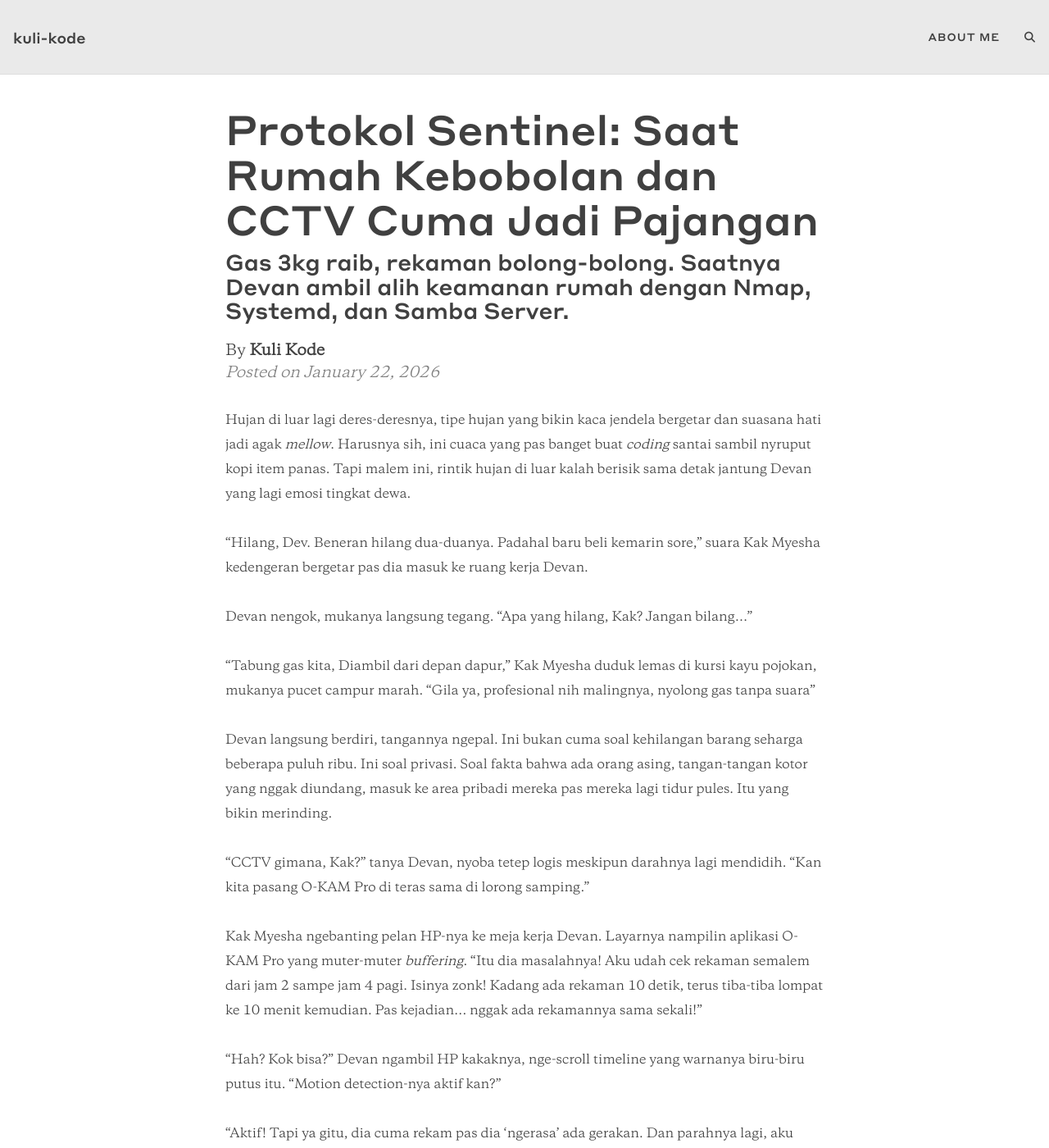
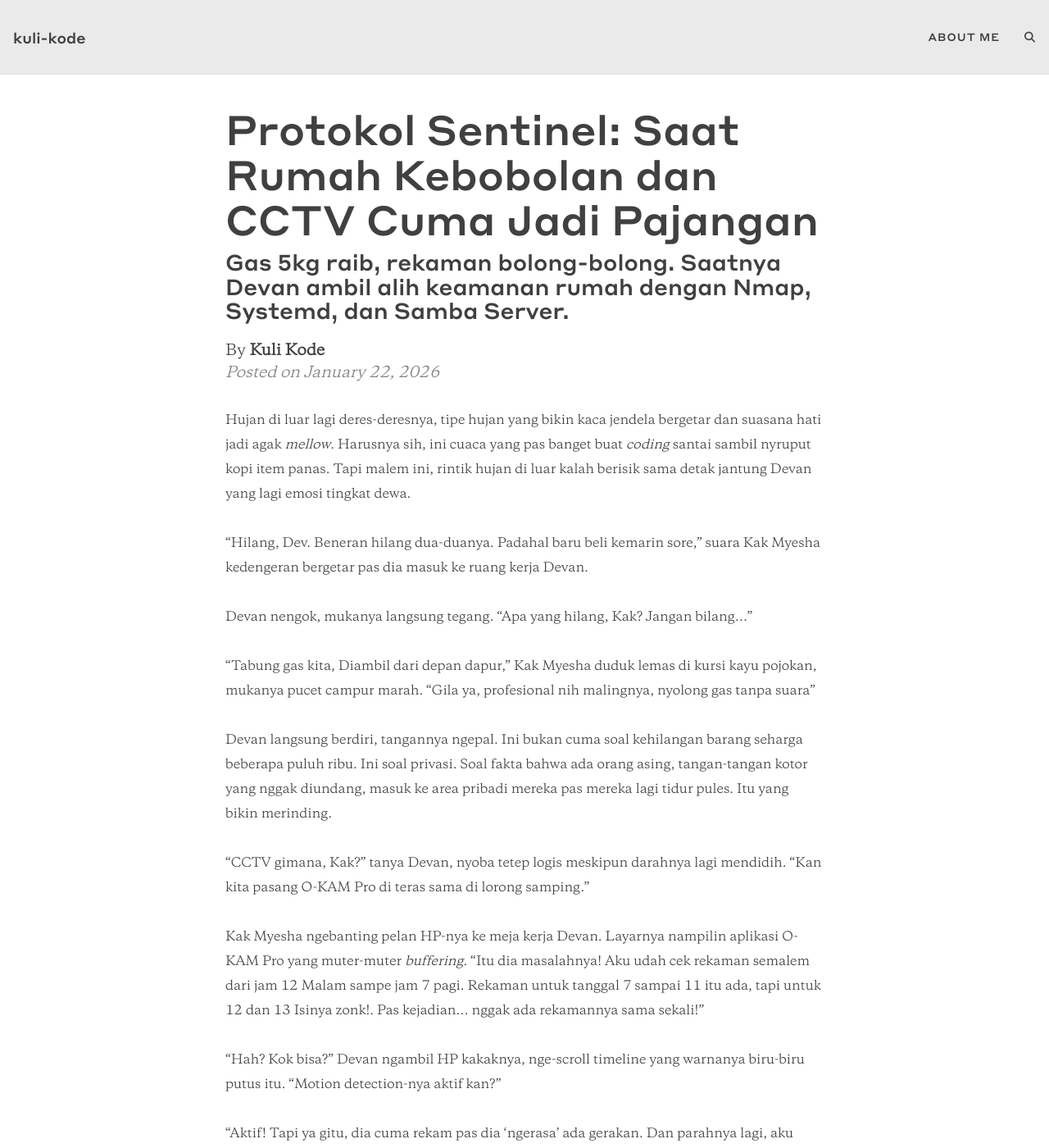
Before and after one commit to khairu-aqsara/khairu-aqsara.github.io, a Jekyll site: the page built from _posts/2026-01-22-protokol-sentinel-rakit-nvr-sendiri.md, in a window 1280 px wide and 1400 px high. Shown: the whole window at 82% size. Built offline with Jekyll 4.4.1, drawn with Linux system fonts in a browser that asks for light colours; comment, search, counter and statistics services are not loaded.

Commit message:
Update post

```diff
--- a/_posts/2026-01-22-protokol-sentinel-rakit-nvr-sendiri.md
+++ b/_posts/2026-01-22-protokol-sentinel-rakit-nvr-sendiri.md
@@ -1,7 +1,7 @@
 ---
 layout: post
 title: "Protokol Sentinel: Saat Rumah Kebobolan dan CCTV Cuma Jadi Pajangan"
-subtitle: "Gas 3kg raib, rekaman bolong-bolong. Saatnya Devan ambil alih keamanan rumah dengan Nmap, Systemd, dan Samba Server."
+subtitle: "Gas 5kg raib, rekaman bolong-bolong. Saatnya Devan ambil alih keamanan rumah dengan Nmap, Systemd, dan Samba Server."
 tags: [security, nmap, ffmpeg, raspberry-pi, systemd, samba, tutorial]
 author: Kuli Kode
 ---
@@ -18,7 +18,7 @@ Devan langsung berdiri, tangannya ngepal. Ini bukan cuma soal kehilangan barang
 
 "CCTV gimana, Kak?" tanya Devan, nyoba tetep logis meskipun darahnya lagi mendidih. "Kan kita pasang O-KAM Pro di teras sama di lorong samping."
 
-Kak Myesha ngebanting pelan HP-nya ke meja kerja Devan. Layarnya nampilin aplikasi O-KAM Pro yang muter-muter *buffering*. "Itu dia masalahnya! Aku udah cek rekaman semalem dari jam 2 sampe jam 4 pagi. Isinya zonk! Kadang ada rekaman 10 detik, terus tiba-tiba lompat ke 10 menit kemudian. Pas kejadian... nggak ada rekamannya sama sekali!"
+Kak Myesha ngebanting pelan HP-nya ke meja kerja Devan. Layarnya nampilin aplikasi O-KAM Pro yang muter-muter *buffering*. "Itu dia masalahnya! Aku udah cek rekaman semalem dari jam 12 Malam sampe jam 7 pagi. Rekaman untuk tanggal 7 sampai 11 itu ada, tapi untuk 12 dan 13 Isinya zonk!. Pas kejadian... nggak ada rekamannya sama sekali!"
 
 "Hah? Kok bisa?" Devan ngambil HP kakaknya, nge-scroll timeline yang warnanya biru-biru putus itu. "Motion detection-nya aktif kan?"
 
```
